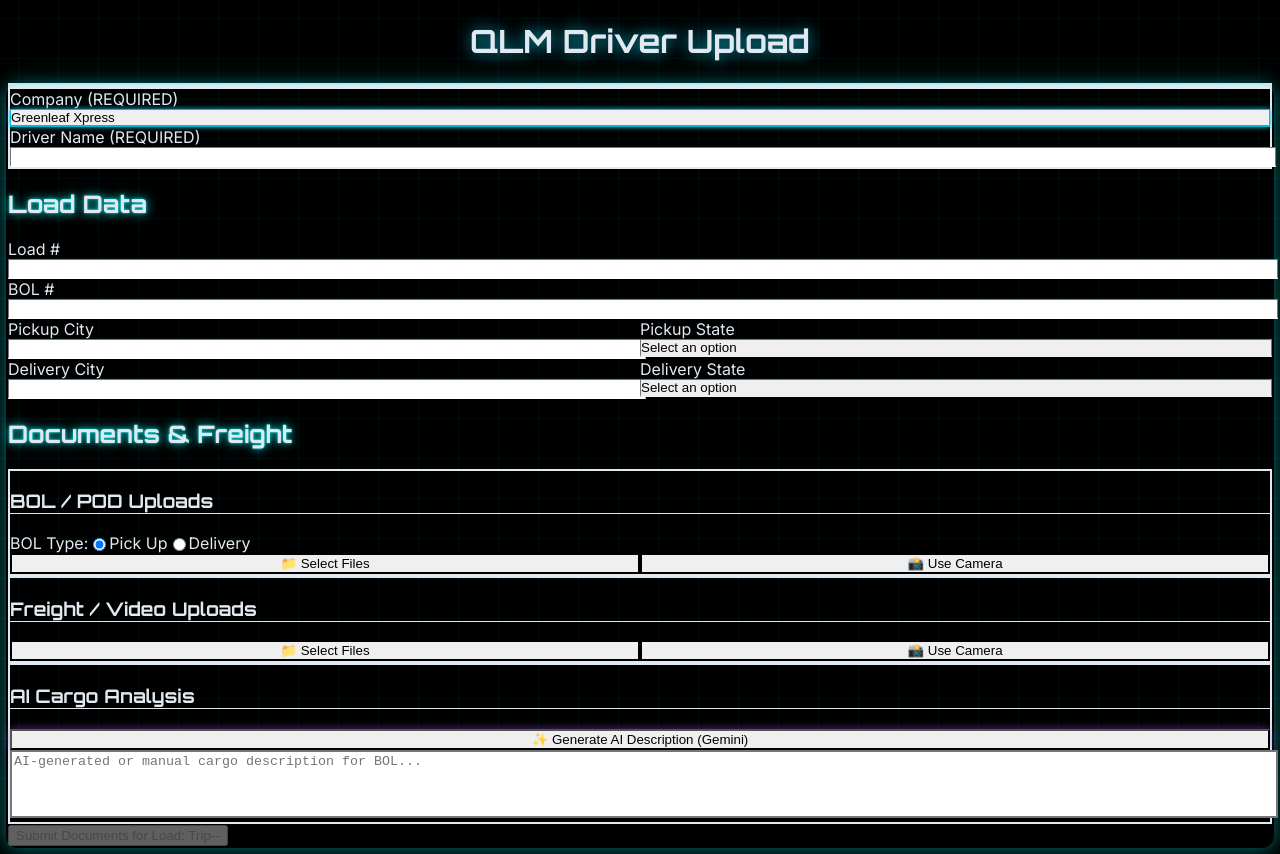
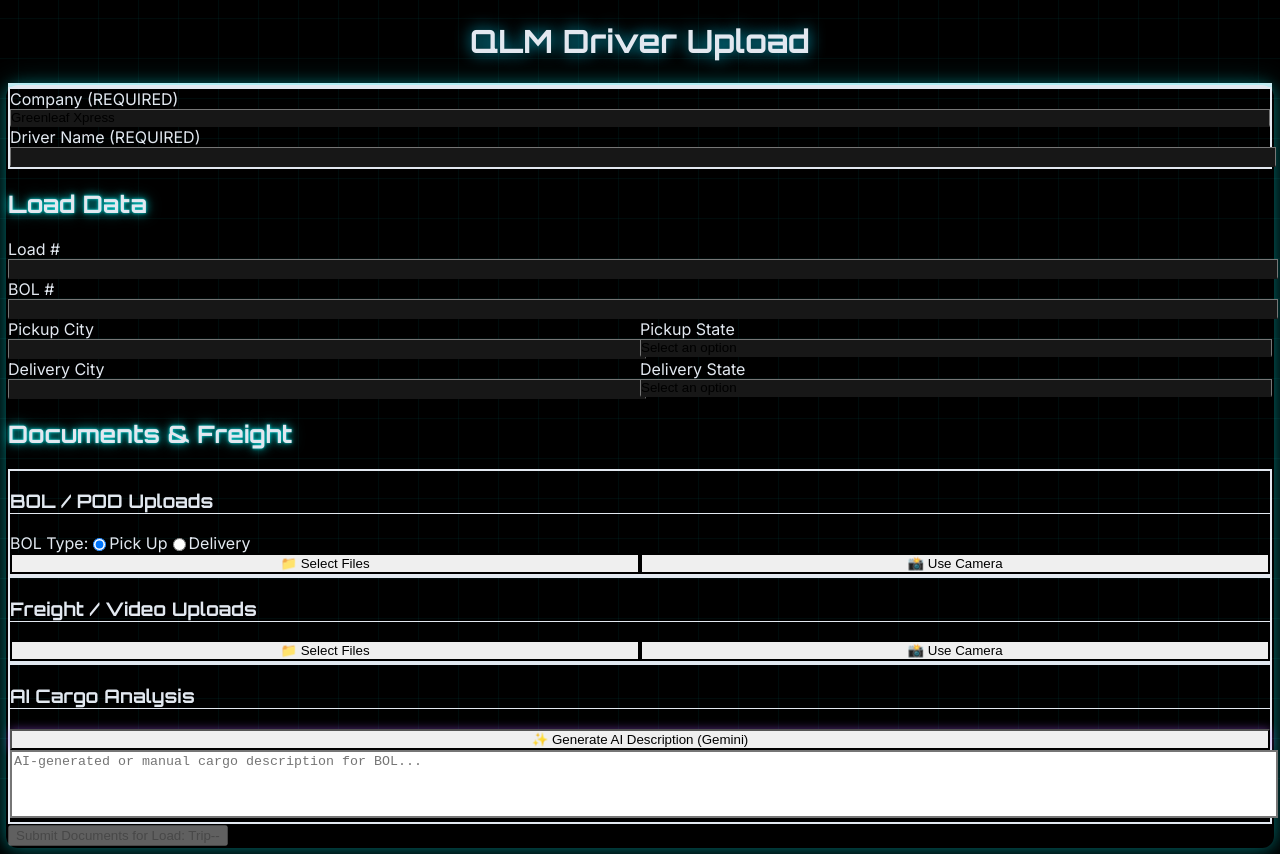
Before and after one commit to vtaylor84-vlt/document-uploader, a React (Vite) app: page / in a window 1280 px wide. Built offline with nearby package versions, Linux system fonts and the light colour scheme.

Commit message:
UI FIX: Enforced dark background color on all input/select fields

```diff
--- a/components/InputField.tsx
+++ b/components/InputField.tsx
@@ -33,6 +33,10 @@ export const InputField: React.FC<InputFieldProps> = ({ label, id, value, theme,
                                 transition-all duration-300 ease-in-out
                                 border-b-2 border-b-transparent focus:border-b-4 focus:border-b-white/80
                                 `}
+                    style={{
+                        backgroundColor: '#171717', // Enforced dark background color
+                        color: '#E2E8F0', // Ensure text input remains visible
+                    }}
                 />
             </div>
         </div>
--- a/components/SelectField.tsx
+++ b/components/SelectField.tsx
@@ -32,6 +32,7 @@ export const SelectField: React.FC<SelectFieldProps> = ({ label, id, options, th
                                 transition-all duration-300 ease-in-out
                                 border-b-2 border-b-transparent focus:border-b-4 focus:border-b-white/80
                             `}
+                    style={{ backgroundColor: '#171717' }} // Enforced dark background color
                 >
                     <option value="" disabled className="bg-gray-800 text-gray-500">Select an option</option>
                     {options.map(option => (
```
